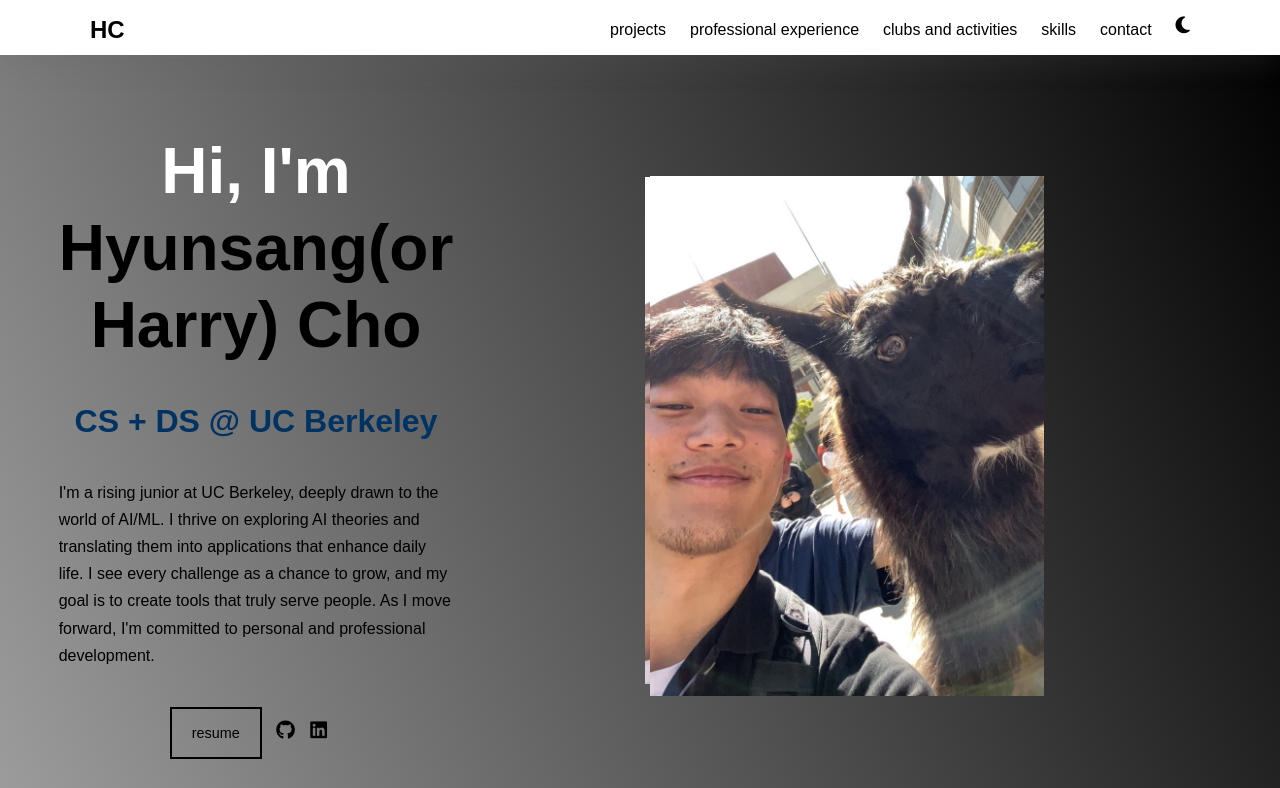
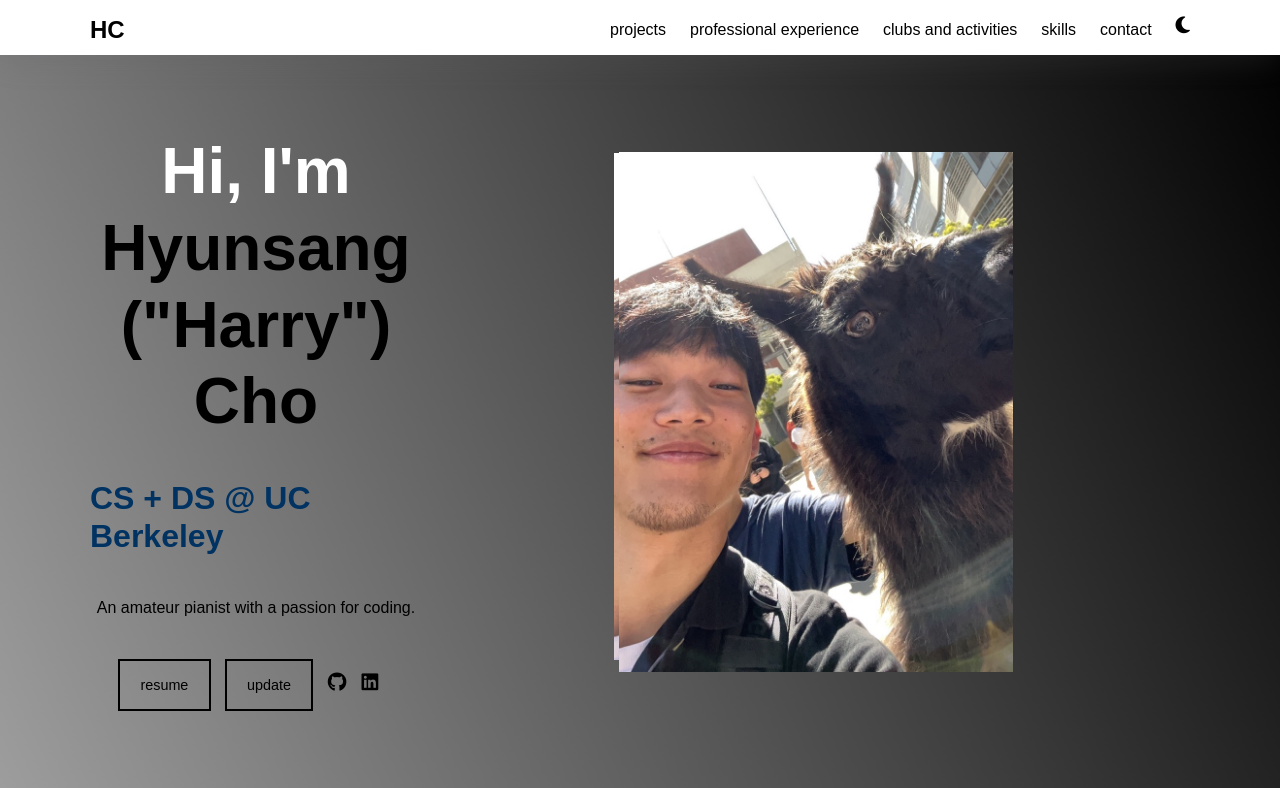
Before and after one commit to buckybears23/buckybears23.github.io, a plain HTML site: page index.html in a window 1280 px wide. Shown: the top 788 px of the page. Drawn offline with Linux system fonts and the light colour scheme.

Commit message:
update homepage

```diff
--- a/index.html
+++ b/index.html
@@ -70,13 +70,17 @@
 
       <div class="about class">
 
-        <h1 style="text-align: center;">Hi, I'm <span class="about__name">Hyunsang(or Harry) Cho</span></h1>
+        <h1 style="text-align: center;">Hi, I'm <span class="about__name">Hyunsang<br>("Harry") Cho</span></h1>
         <h2 id="berkeley" class="about__role">CS + DS @ UC Berkeley</h2>
-        <p class="about__desc">I'm a rising junior at UC Berkeley, deeply drawn to the world of AI/ML. I thrive on exploring AI theories and translating them into applications that enhance daily life. I see every challenge as a chance to grow, and my goal is to create tools that truly serve people. As I move forward, I'm committed to personal and professional development.</p>
+        <p class="about__desc">An amateur pianist with a passion for coding.</p>
 
         <div class="about__contact center">
-          <a href="https://drive.google.com/file/d/1Mm69ekzWKGhQKc6Ls_ErzFclYomfhYf7/view?usp=sharing" target="_blank">
+          <a href="https://drive.google.com/file/d/1oCpUDSBvXsIdo7IdvRg4o9-2RYKT8GrQ/view?usp=sharing" target="_blank">
             <span class="btn btn--outline">Resume</span>
+          </a>
+
+          <a href="https://hairylog.vercel.app/" target="_blank">
+            <span class="btn btn--outline">update</span>
           </a>
 
           <a href="https://github.com/hyunsang4072" target="_blank" aria-label="github" class="link link--icon">
```
